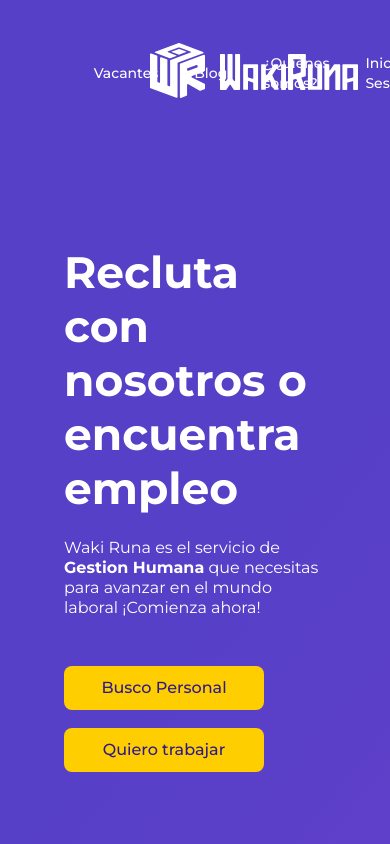
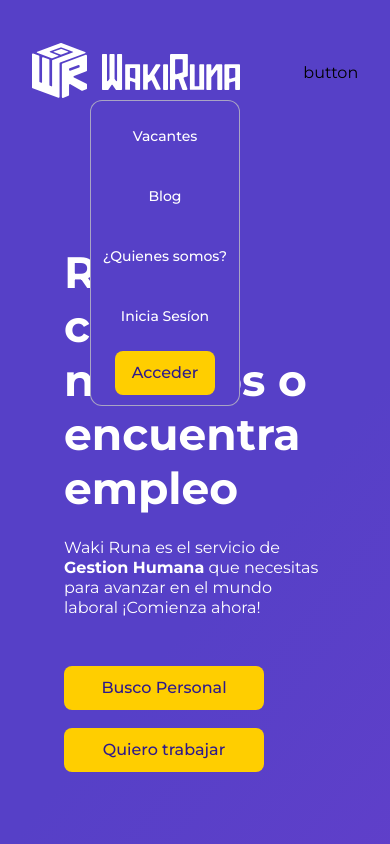
Before and after one commit to codeswift-services/web-waky-runa, a Next.js app: page / in a window 390 px wide. Shown: the top 844 px of the page. Built offline with nearby package versions, Linux system fonts and the light colour scheme.

Commit message:
add responsive filters

```diff
--- a/app/components/header/header.jsx
+++ b/app/components/header/header.jsx
@@ -19,6 +19,7 @@ export default function Header({ links = [], hasBackground = true }) {
 			<Link href="/">
 				<Image priority src={MainIcon} alt="wakyruna" />
 			</Link>
+			<div className={styles.header_menu_btn}>button</div>
 			<div className={styles.header_links}>
 				{links.map((link, index) => (
 					<Link href={link.path} className={`${styles.link} ${pathname === link.path && styles.link_active}`} key={index}>
--- a/app/components/header/header.module.css
+++ b/app/components/header/header.module.css
@@ -6,6 +6,7 @@
 	padding-left: 150px;
 	padding-right: 150px;
 	padding-bottom: 51px;
+	position: relative;
 }
 
 .header_links {
@@ -56,9 +57,45 @@
 	}
 }
 
-@media screen and (width: 1000px) {
+.header_menu_btn {
+	display: none;
+}
+
+@media screen and (max-width: 1200px) {
 	.header_container {
 		padding-left: 0px !important;
 		padding-right: 0px !important;
 	}
+
+	.header_menu_btn {
+		display: block;
+	}
+
+	.header_links {
+		flex-direction: column;
+		position: absolute;
+		width: 100%;
+		max-width: 150px;
+		top: 100px;
+		background-color: #5640c7;
+		z-index: 100;
+		right: 150px;
+		border: 1px solid #c3c3c3c3;
+		border-radius: 12px;
+		padding: 10px;
+		gap: 10px;
+	}
+
+	.header_links a {
+		display: flex;
+		justify-content: center;
+		align-items: center;
+		height: 50px;
+		width: 100%;
+	}
+
+	.header_links a:hover {
+		border-radius: 12px;
+		background-color: #cecece41;
+	}
 }
--- a/app/components/table-filter/base-table-filter.jsx
+++ b/app/components/table-filter/base-table-filter.jsx
@@ -13,6 +13,7 @@ export default function BaseTableFilter() {
 	}
 
 	return (
+		<div className={styles.base_table_main}>
 			<div className={styles.baseTable}>
 				<SelectSimple w={'210px'} value={salary} onChange={setSalary} />
 				<SelectSimple w={'210px'} value={state} onChange={setState} />
@@ -23,5 +24,6 @@ export default function BaseTableFilter() {
 					Limpiar filtro
 				</span>
 			</div>
+		</div>
 	)
 }
--- a/app/components/table-filter/base-table-filter.module.css
+++ b/app/components/table-filter/base-table-filter.module.css
@@ -2,7 +2,13 @@
 	display: flex;
 	gap: 20px;
 	align-items: center;
+	width: 600px;
 	margin-bottom: 30px;
+}
+
+.base_table_main {
+	width: 100%;
+	overflow-x: scroll;
 }
 
 .basetableCleanFilter {
```
Lines whose indentation alone changed are shown as unchanged.
